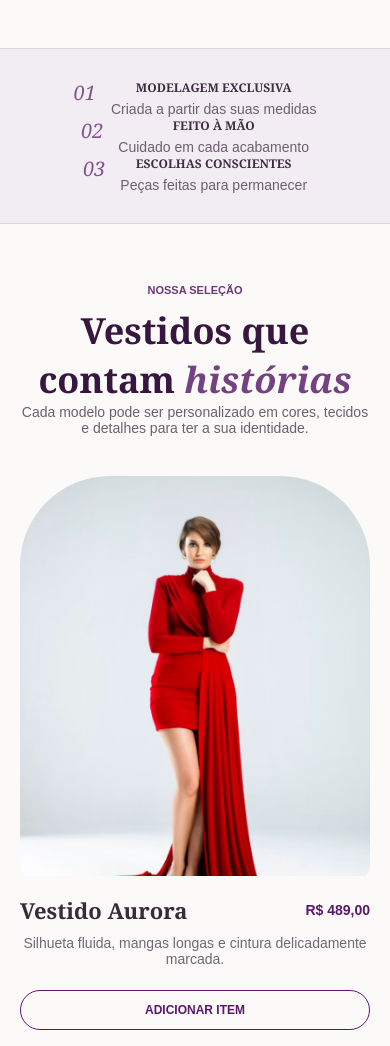
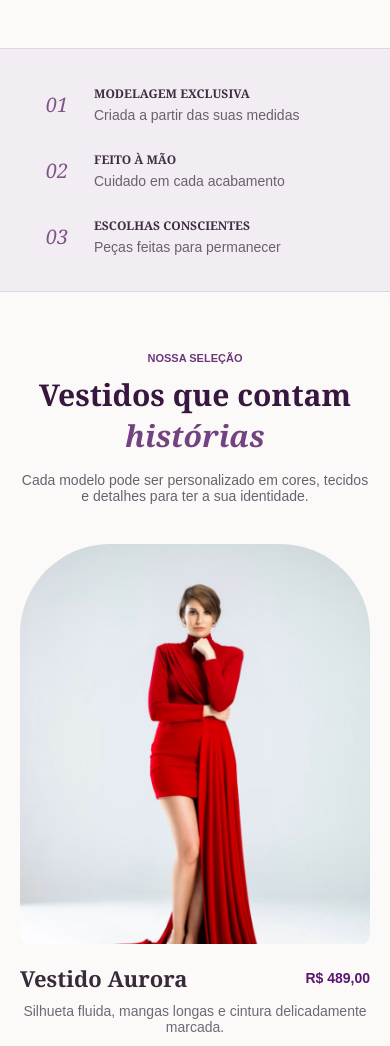
Before and after one commit to anabeatrizogesser/projeto-ateliemetamorfose, a plain HTML site: page index.html in a window 390 px wide. Shown: the part 1031-2077 px from the top of the page. Drawn offline with Linux system fonts and the light colour scheme.

Commit message:
Restore and update site CSS styles
Restored and updated CSS styles for various site elements, including buttons, headers, and layout adjustments for mobile responsiveness.

```diff
--- a/styles/styles.css
+++ b/styles/styles.css
@@ -600,3 +600,30 @@ button.btn-card {
     width: 100%;
   }
 }
+/* ===== Ajustes mobile: diferenciais e título da coleção ===== */
+@media (max-width: 768px) {
+  .features-container {
+    gap: 28px;               /* espaço entre os itens 01, 02 e 03 */
+    padding: 36px 24px;
+  }
+
+  .feature-item {
+    width: 100%;
+    max-width: 320px;        /* cada item ocupa a mesma largura */
+    text-align: left;        /* texto alinhado à esquerda */
+    align-items: center;
+  }
+
+  .feature-number {
+    min-width: 44px;         /* números alinhados na mesma coluna */
+    text-align: center;
+  }
+
+  .collection-header {
+    gap: 16px;               /* espaço entre o título e o parágrafo */
+  }
+
+  .section-title {
+    font-size: 30px;
+  }
+}
```
